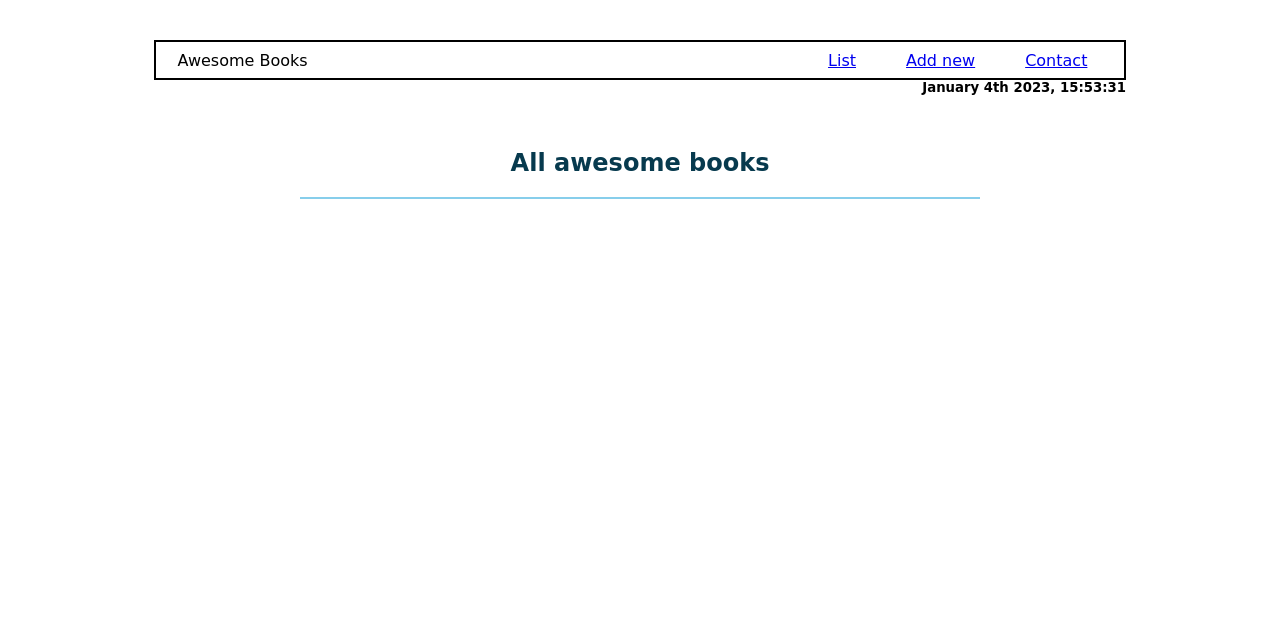
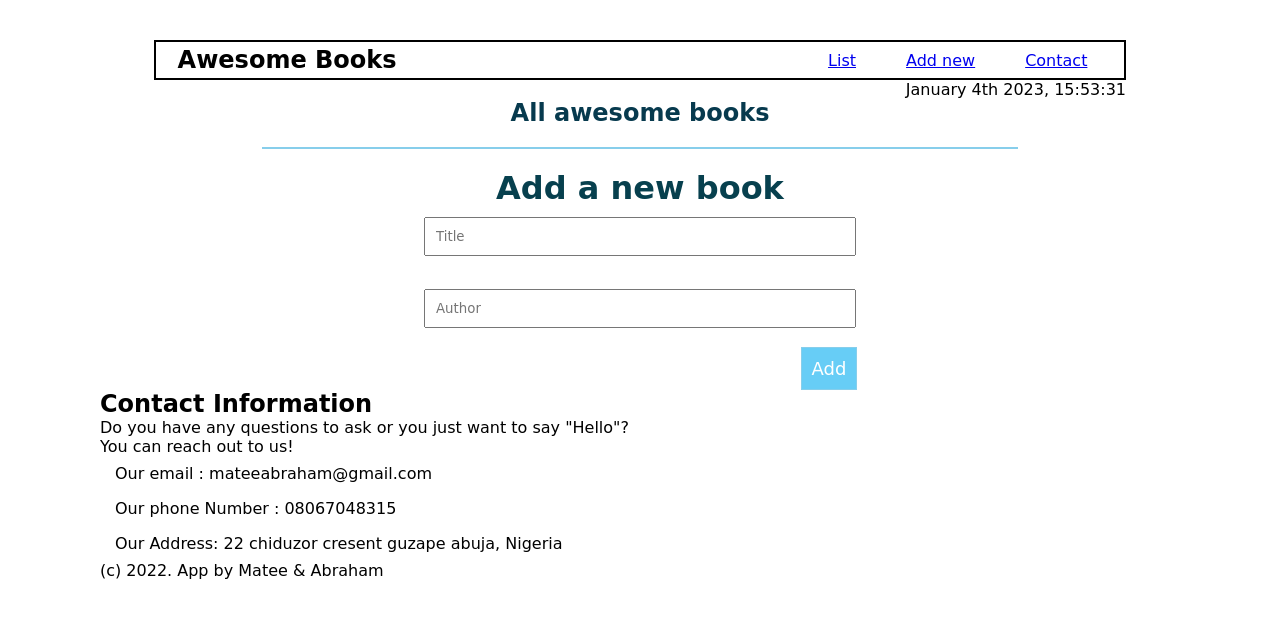
Before and after one commit to Cabraham1/Awesome-Books, a website: page index.html in a window 1280 px wide. Drawn offline with Linux system fonts and the light colour scheme.

Commit message:
refactor the html files

```diff
--- a/index.html
+++ b/index.html
@@ -11,28 +11,25 @@
 
 </head>
 
-<body class="container" onload="getPageContent('list')">
+<body>
+  <div class="container">
+    <header>
       <nav>
-    <p>
-      Awesome Books
-    </p>
+        <h1>Awesome Books</h1>
         <ul>
-      <li>
-        <a href="#" onclick="getPageContent('list')">List</a>
-      </li>
-      <li>
-        <a href="#" onclick="getPageContent('addNew')">Add new</a>
-      </li>
-      <li>
-        <a href="#" onclick="getPageContent('contact')">Contact</a>
-      </li>
+          <li><a href="#" class="nav-link list active"> List </a></li>
+          <li><a href="#" class="nav-link addNav"> Add new </a></li>
+          <li><a href="#" class="nav-link contact">Contact</a></li>
         </ul>
       </nav>
-  <h5 class="date"></h5>
-  <div class="content">
+      <div class="timeDisplay">
+        <div class="date"></div>
+        <div class="time"></div>
+      </div>
+    </header>
 
-  </div>
-<!--
+
+    <main>
       <section id="book-lists">
         <div class="section-one">
           <h1>All awesome books</h1>
@@ -54,8 +51,26 @@
           <button type="submit" class="btn">Add</button>
         </form>
       </div>
-  </section> -->
-  <script src="./script.js"></script>
+
+
+      <section class="info-section" id="contact">
+        <h2>Contact Information</h2>
+        <p>Do you have any questions to ask or you just want to say "Hello"? <br>
+          You can reach out to us!
+        </p>
+        <ul class="info-contact">
+          <li>Our email : mateeabraham@gmail.com</li>
+          <li>Our phone Number : 08067048315</li>
+          <li> Our Address: 22 chiduzor cresent guzape abuja, Nigeria</li>
+        </ul>
+      </section>
+    </main>
+
+    <footer>
+      <p>(c) 2022. App by Matee & Abraham</p>
+    </footer>
+  </div>
+  <script src="script.js"></script>
 </body>
 
 </html>
```
Lines whose indentation alone changed are shown as unchanged.
